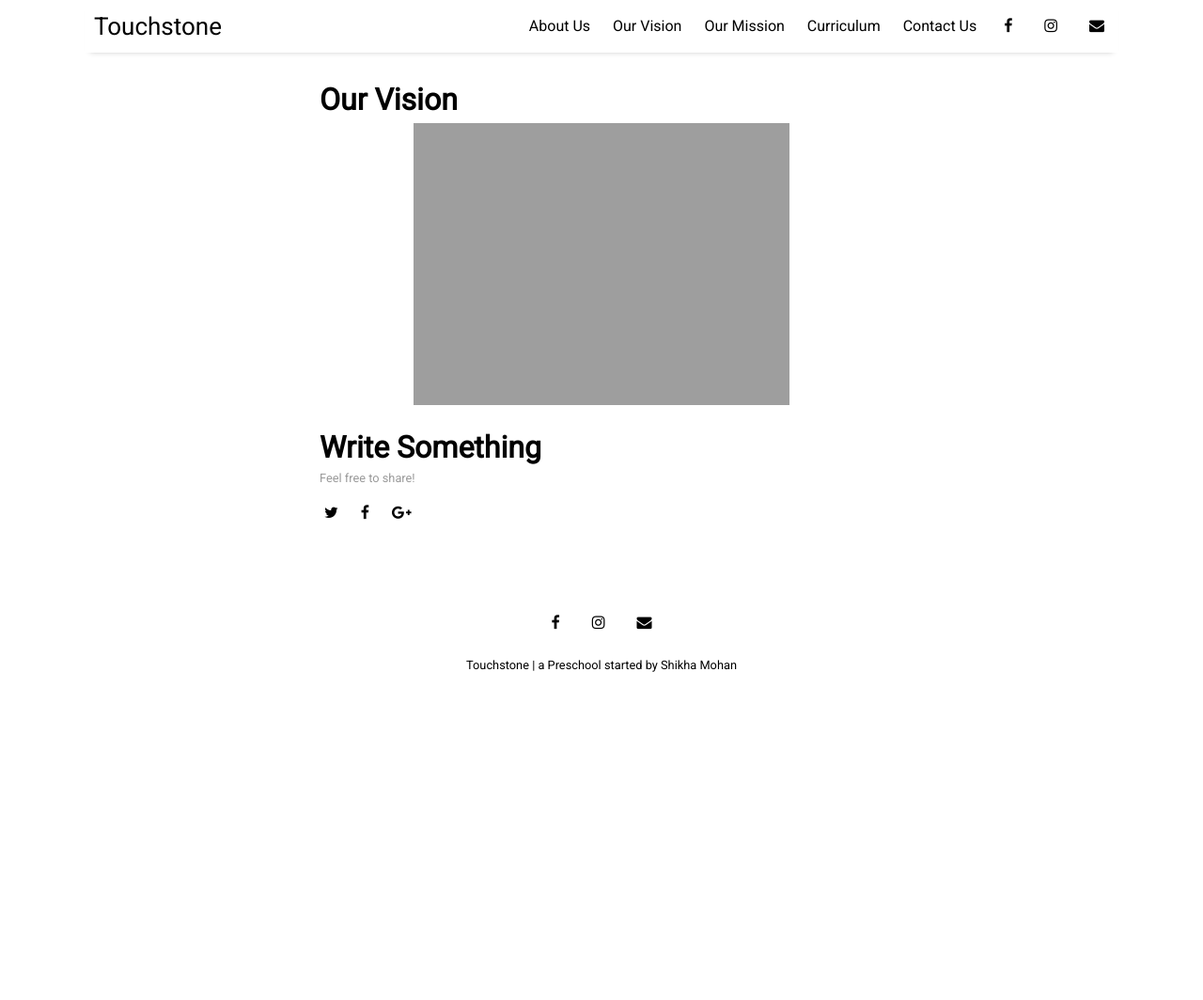
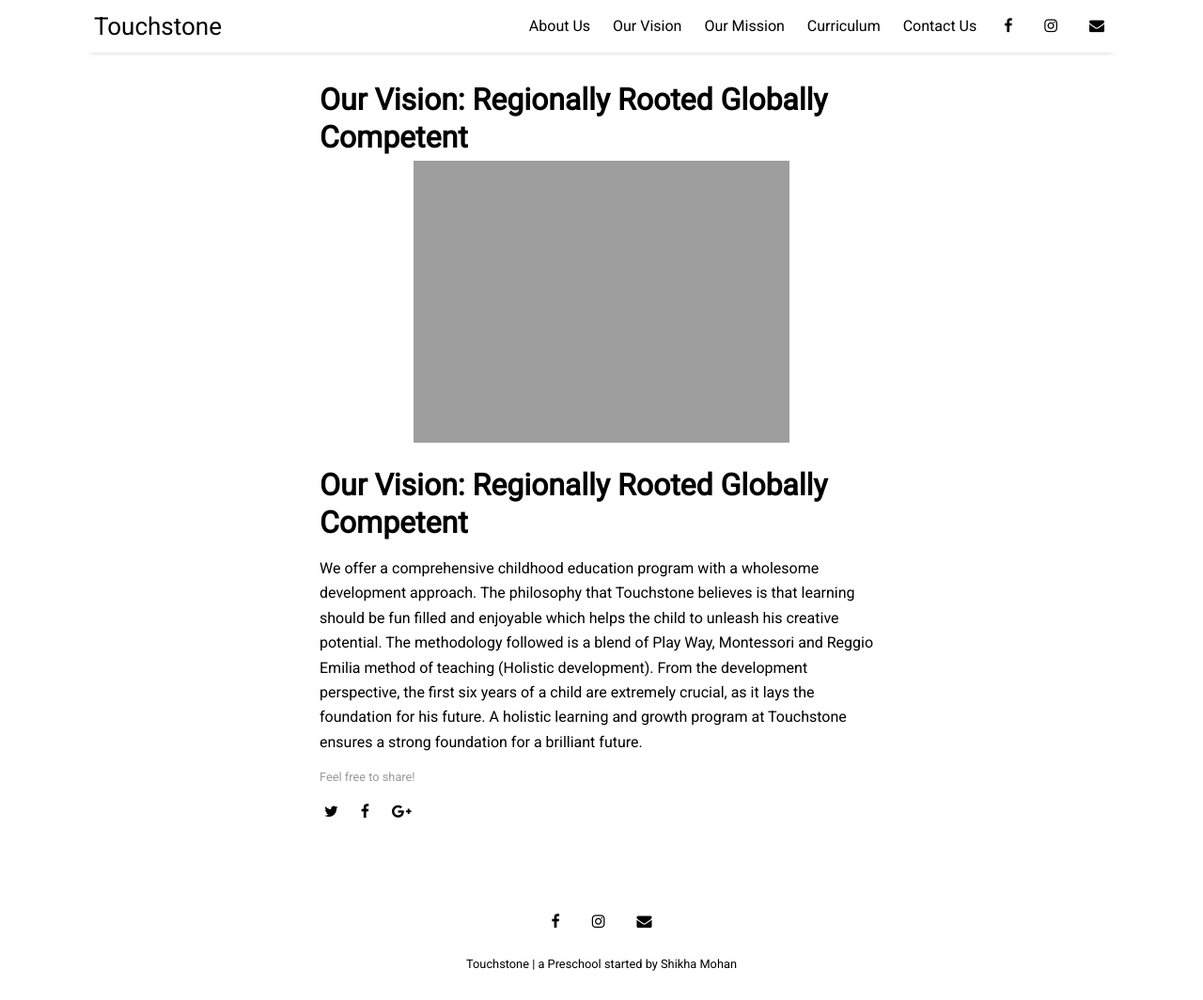
Before and after one commit to touchstonepreschool/touchstonepreschool.github.io, a Jekyll site: the page built from pages/vision.md, in a window 1280 px wide and 1064 px high. Shown: the whole window at 94% size. Built offline with Jekyll 4.4.1, drawn with Linux system fonts in a browser that asks for light colours; nearby versions of some CDN libraries; our own code applies the rules of GitHub Pages for plain Markdown files.

Commit message:
Update vision.md

```diff
--- a/pages/vision.md
+++ b/pages/vision.md
@@ -1,9 +1,11 @@
 ---
 layout: post
-title: "Our Vision"
 categories: documentation
 tags: [documentation,sample]
 image: curriculum4.png
 ---
 
-# Write Something
+# Our Vision: Regionally Rooted Globally Competent
+
+We offer a comprehensive childhood education program with a wholesome development approach. The philosophy that Touchstone believes is that learning should be fun filled and enjoyable which helps the child to unleash his creative potential. The methodology followed is a blend of Play Way, Montessori and Reggio Emilia method of teaching (Holistic development).
+From the development perspective, the first six years of a child are extremely crucial, as it lays the foundation for his future. A holistic learning and growth program at Touchstone ensures a strong foundation for a brilliant future.
```
